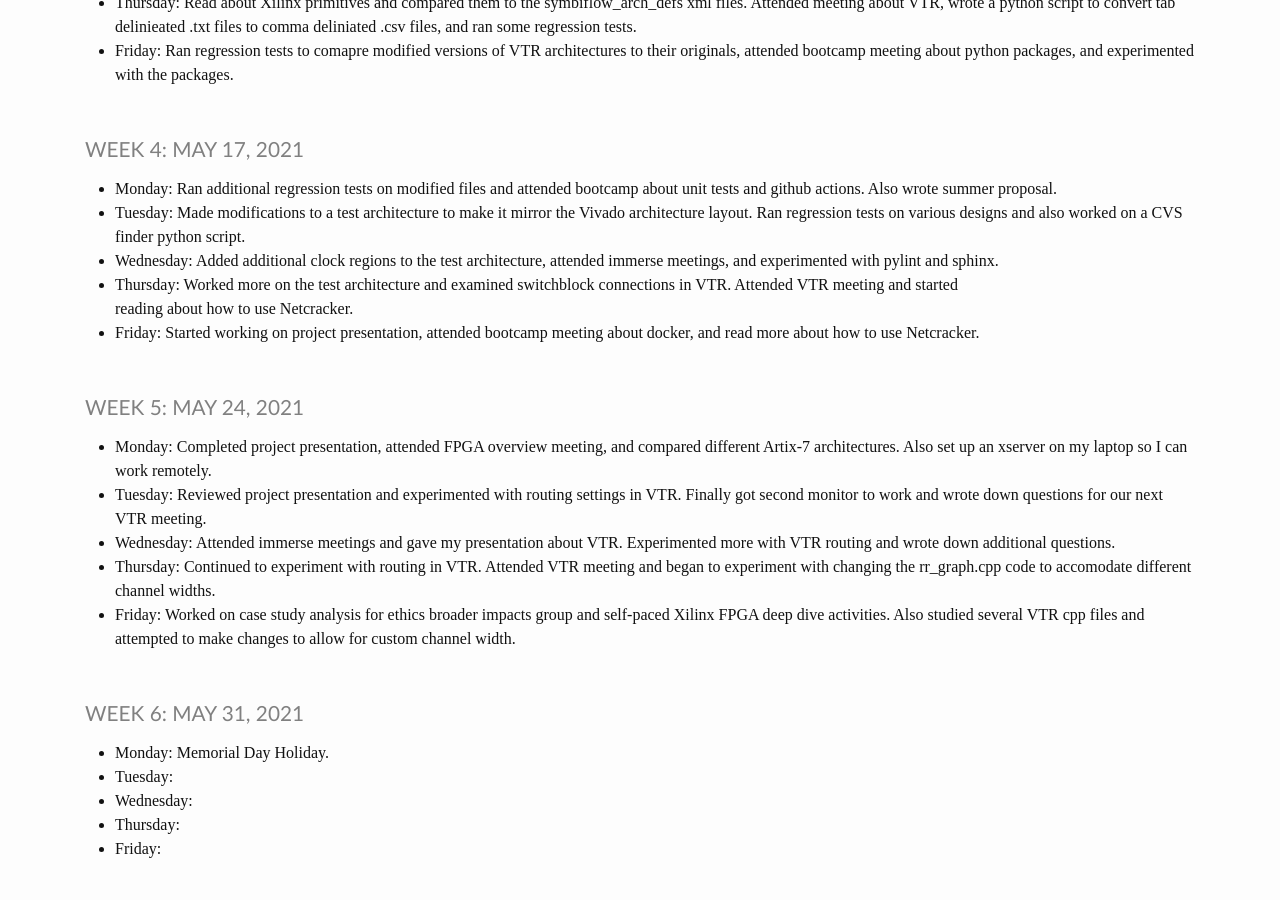
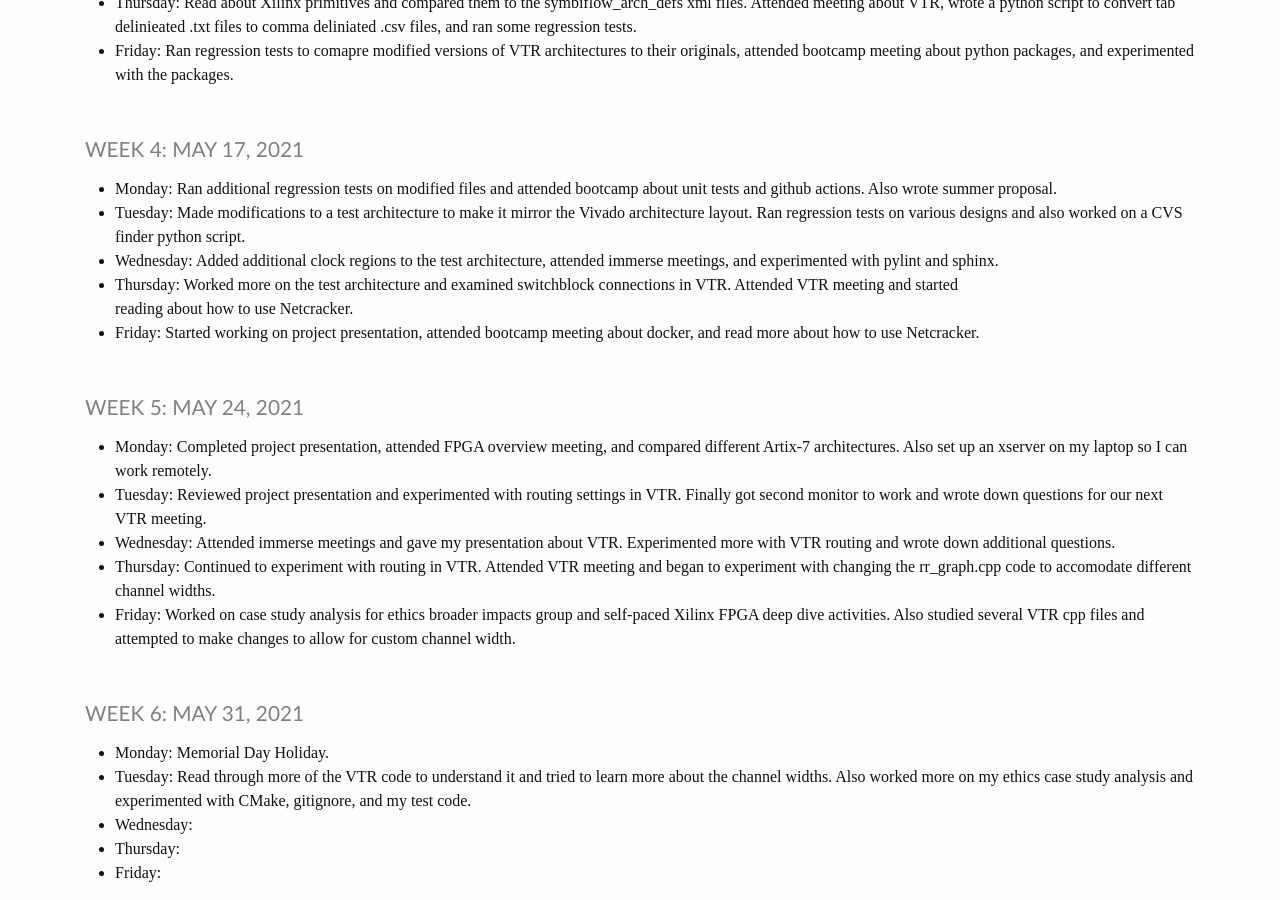
Before and after one commit to heinerb1/heinerb1.github.io, a Jekyll site: the page built from _pages/log.md, in a window 1280 px wide and 900 px high, scrolled down 883 px. Built offline with Jekyll 4.4.1, drawn with Linux system fonts in a browser that asks for light colours; before the commit the page ends 1759 px from its top, so only the background shows below that.

Commit message:
6/1 Update

```diff
--- a/_pages/log.md
+++ b/_pages/log.md
@@ -69,7 +69,9 @@ title: IMMERSE Log
 ### Week 6: May 31, 2021
 
 * **Monday**: Memorial Day Holiday.
-* **Tuesday**:
+* **Tuesday**: Read through more of the VTR code to understand it and tried to learn more about
+               the channel widths. Also worked more on my ethics case study analysis and experimented
+               with CMake, gitignore, and my test code.
 * **Wednesday**:
 * **Thursday**:
 * **Friday**:
```
